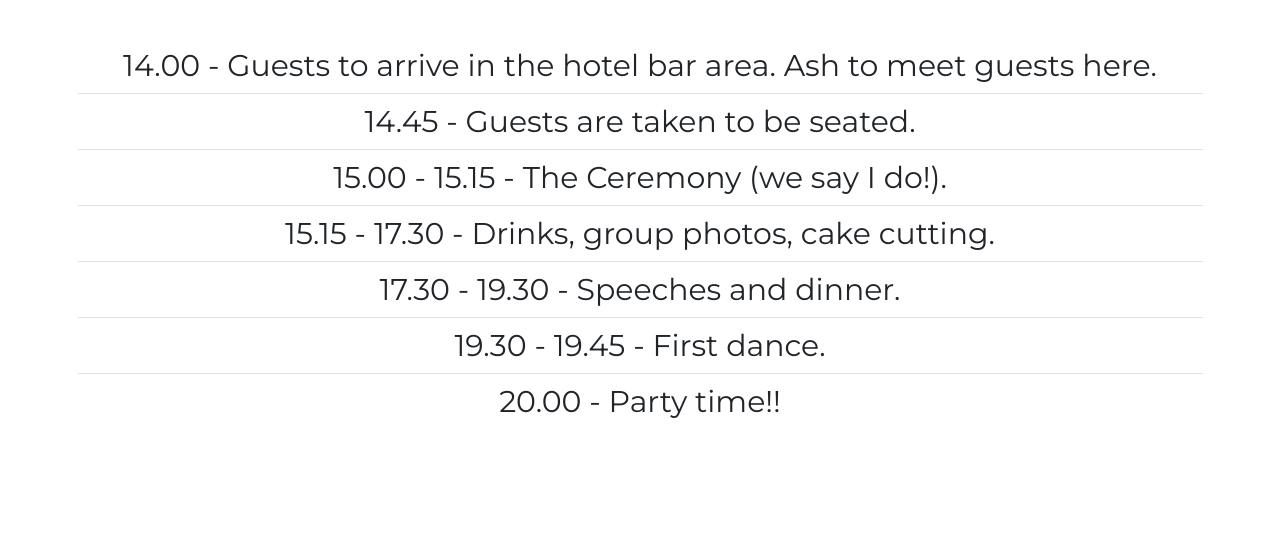
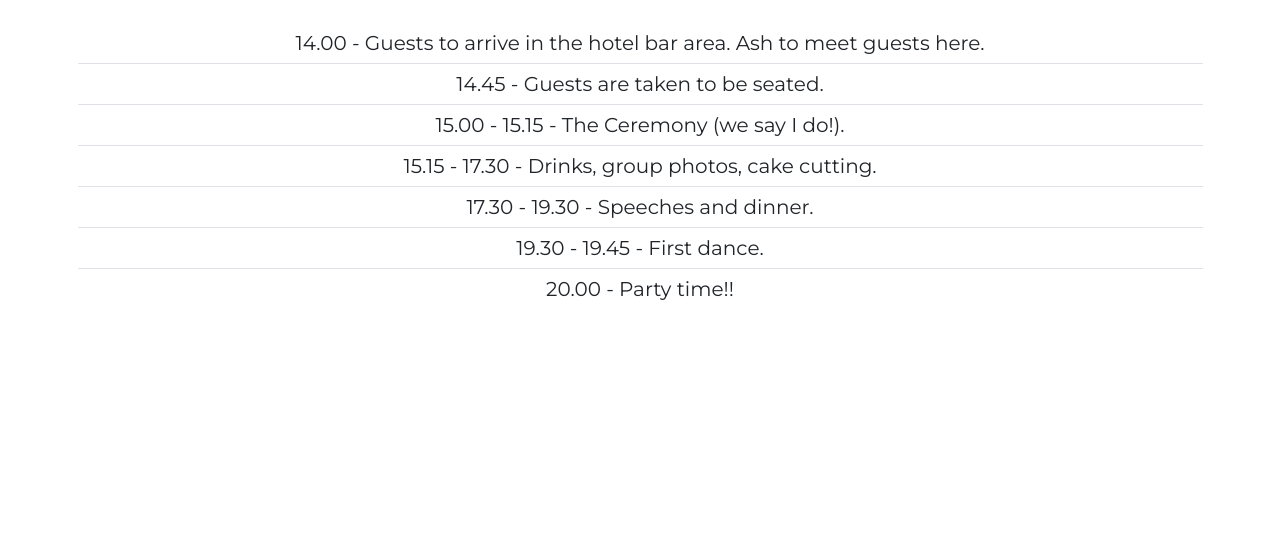
Before and after one commit to cove86/our-wedding-site, a plain HTML site: page day.html in a window 1280 px wide. Shown: the part 253-800 px from the top of the page. Drawn offline with nearby package versions, Linux system fonts and the light colour scheme.

Commit message:
Corrected spelling & amended font size for day text

```diff
--- a/css/custom.css
+++ b/css/custom.css
@@ -118,7 +118,7 @@ h3 {
 
 .day_text {
   font-family: "Montserrat", sans-serif;
-  font-size: 3rem;
+  font-size: 2rem;
 }
 
 /*--------------------------------------------------------------
```
Also changed, not shown: location.html (+1 -1 lines).
